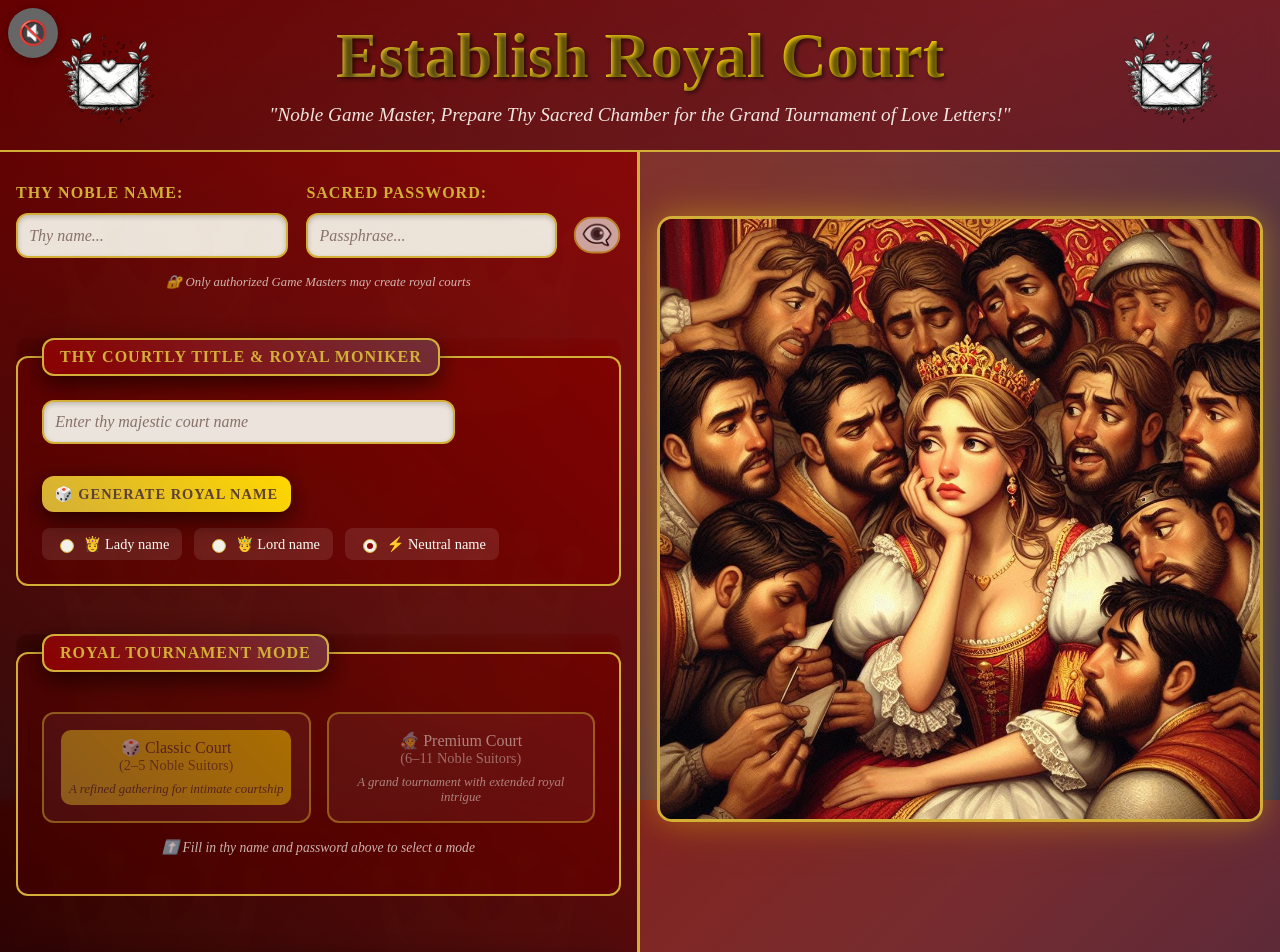
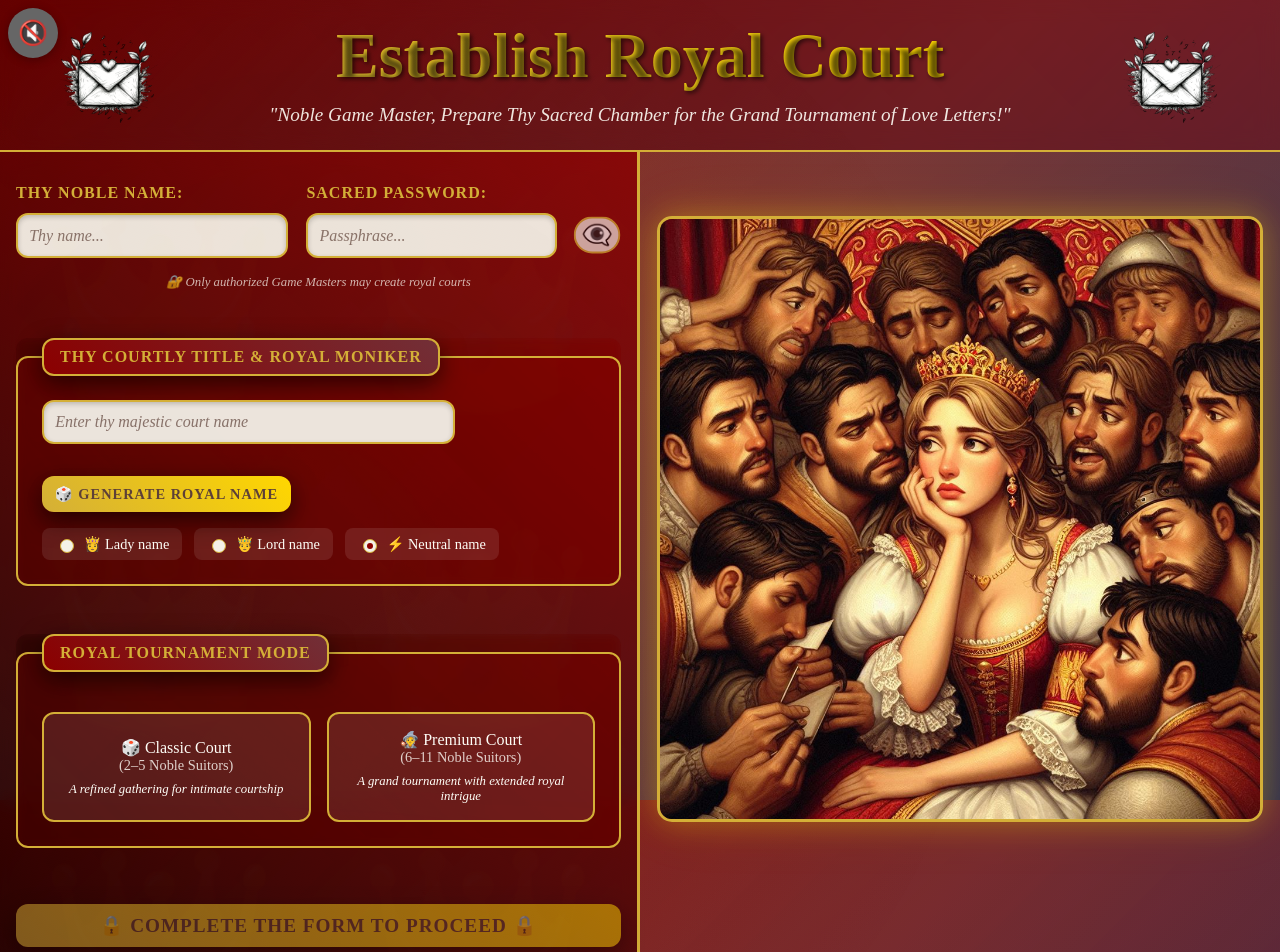
Before and after one commit to coconatsuki/loveletter, a React (Vite) app: page /create in a window 1280 px wide. Shown: the top 952 px of the page. Built offline with nearby package versions, Linux system fonts and the light colour scheme; a web font is replaced by a local one.

Commit message:
improved validations flow on CreateRoom

```diff
--- a/src/pages/CreateRoom.jsx
+++ b/src/pages/CreateRoom.jsx
@@ -18,10 +18,9 @@ export default function CreateRoom() {
   const [password, setPassword] = useState("");
   const [showPassword, setShowPassword] = useState(false);
   const [preferredGender, setPreferredGender] = useState("");
-  const [mode, setMode] = useState("normal");
+  const [mode, setMode] = useState(""); // No default mode - force user to select
   const [isCreating, setIsCreating] = useState(false);
   const [authError, setAuthError] = useState("");
-  const [isValidated, setIsValidated] = useState(false);
   const [isPlaying, setIsPlaying] = useState(false);
   const [hasUserInteracted, setHasUserInteracted] = useState(false);
   const [currentTrackIndex, setCurrentTrackIndex] = useState(0);
@@ -99,36 +98,45 @@ export default function CreateRoom() {
     });
   };
 
-  // Validate credentials when user selects a mode
-  const handleModeSelection = async (selectedMode) => {
+  const handleCreate = async () => {
     // Clear any previous errors
     setAuthError("");
 
-    // Check if both fields are filled
-    if (!realName.trim() || !password.trim()) {
-      setAuthError("⚠️ Please enter both thy noble name and password first!");
+    // Check all required fields with proper length validation
+    if (!nickname.trim() || nickname.trim().length < 3) {
+      setAuthError(
+        "⚠️ Please enter thy courtly title (at least 3 characters)!"
+      );
+      return;
+    }
+
+    if (!realName.trim() || realName.trim().length < 3) {
+      setAuthError("⚠️ Thy noble name must be at least 3 characters long!");
+      return;
+    }
+
+    if (!password.trim() || password.trim().length < 1) {
+      setAuthError("⚠️ Please enter thy sacred password!");
+      return;
+    }
+
+    if (!mode) {
+      setAuthError("⚠️ Please select a Royal Tournament Mode!");
       return;
     }
 
     // Validate credentials
     const isValid = await validateCreator(realName, password);
 
-    if (isValid) {
-      console.log("✅ Authentication successful!");
-      setIsValidated(true);
-      setMode(selectedMode);
-      setAuthError("");
-    } else {
+    if (!isValid) {
       console.log("❌ Authentication failed");
       setAuthError(
         "🚫 Alas! Only the game's creator and trusted companions may establish royal courts. If thou art meant to be here, verify thy credentials!"
       );
-      setIsValidated(false);
+      return;
     }
-  };
 
-  const handleCreate = async () => {
-    if (!nickname || !realName || !isValidated) return;
+    console.log("✅ Authentication successful! Creating room...");
 
     setIsCreating(true);
     try {
@@ -151,6 +159,7 @@ export default function CreateRoom() {
       navigate(`/room/${roomCode}`, { state: { nickname, realName } });
     } catch (error) {
       console.error("Failed to create room:", error);
+      setAuthError("❌ Failed to create room. Please try again.");
       setIsCreating(false);
     }
   };
@@ -349,9 +358,12 @@ export default function CreateRoom() {
     }
   };
 
-  // Check if auth fields are filled (computed at render time)
-  const canSelectMode =
-    realName.trim().length > 0 && password.trim().length > 0;
+  // Check if all required conditions are met for the button to be "ready"
+  const isFormReady =
+    nickname.trim().length >= 3 &&
+    realName.trim().length >= 3 &&
+    password.trim().length >= 1 &&
+    mode !== "";
 
   return (
     <div className="royal-landing-container">
@@ -421,7 +433,6 @@ export default function CreateRoom() {
                 value={realName}
                 onChange={(e) => {
                   setRealName(e.target.value);
-                  setIsValidated(false);
                   setAuthError("");
                 }}
                 placeholder="Thy name..."
@@ -437,7 +448,6 @@ export default function CreateRoom() {
                   value={password}
                   onChange={(e) => {
                     setPassword(e.target.value);
-                    setIsValidated(false);
                     setAuthError("");
                   }}
                   placeholder="Passphrase..."
@@ -477,7 +487,10 @@ export default function CreateRoom() {
                 <input
                   className="royal-input"
                   value={nickname}
-                  onChange={(e) => setNickname(e.target.value)}
+                  onChange={(e) => {
+                    setNickname(e.target.value);
+                    setAuthError("");
+                  }}
                   placeholder="Enter thy majestic court name"
                 />
               </div>
@@ -526,31 +539,16 @@ export default function CreateRoom() {
           <fieldset className="royal-fieldset">
             <legend className="royal-legend">Royal Tournament Mode</legend>
 
-            {authError && (
-              <div
-                className="validation-errors"
-                style={{ marginBottom: "1rem" }}
-              >
-                <div className="error-message">{authError}</div>
-              </div>
-            )}
-
             <div className="mode-options">
-              <label
-                className={`mode-option ${
-                  !canSelectMode ? "mode-disabled" : ""
-                }`}
-                style={{
-                  opacity: !canSelectMode ? 0.5 : 1,
-                  cursor: !canSelectMode ? "not-allowed" : "pointer",
-                }}
-              >
+              <label className="mode-option">
                 <input
                   type="radio"
                   value="normal"
                   checked={mode === "normal"}
-                  onChange={(e) => handleModeSelection(e.target.value)}
-                  disabled={!canSelectMode}
+                  onChange={(e) => {
+                    setMode(e.target.value);
+                    setAuthError("");
+                  }}
                   style={{ display: "none" }}
                 />
                 <div className="mode-option-content">
@@ -569,21 +567,15 @@ export default function CreateRoom() {
                   </div>
                 </div>
               </label>
-              <label
-                className={`mode-option ${
-                  !canSelectMode ? "mode-disabled" : ""
-                }`}
-                style={{
-                  opacity: !canSelectMode ? 0.5 : 1,
-                  cursor: !canSelectMode ? "not-allowed" : "pointer",
-                }}
-              >
+              <label className="mode-option">
                 <input
                   type="radio"
                   value="premium"
                   checked={mode === "premium"}
-                  onChange={(e) => handleModeSelection(e.target.value)}
-                  disabled={!canSelectMode}
+                  onChange={(e) => {
+                    setMode(e.target.value);
+                    setAuthError("");
+                  }}
                   style={{ display: "none" }}
                 />
                 <div className="mode-option-content">
@@ -603,41 +595,32 @@ export default function CreateRoom() {
                 </div>
               </label>
             </div>
+          </fieldset>
 
-            {!canSelectMode ? (
-              <p
-                style={{
-                  fontSize: "0.85rem",
-                  opacity: 0.7,
-                  marginTop: "1rem",
-                  textAlign: "center",
-                  fontStyle: "italic",
-                }}
-              >
-                ⬆️ Fill in thy name and password above to select a mode
-              </p>
-            ) : null}
-          </fieldset>
+          {/* Error Messages Display - Above Button */}
+          {authError && (
+            <div className="validation-errors">
+              <div className="error-message">{authError}</div>
+            </div>
+          )}
 
           <button
             onClick={handleCreate}
             className="royal-button create-button"
-            disabled={!nickname || !realName || !isValidated || isCreating}
+            disabled={isCreating}
             style={{
               width: "100%",
               fontSize: "1.2rem",
-              opacity:
-                !nickname || !realName || !isValidated || isCreating ? 0.6 : 1,
-              cursor:
-                !nickname || !realName || !isValidated || isCreating
-                  ? "not-allowed"
-                  : "pointer",
+              opacity: isCreating ? 0.6 : isFormReady ? 1 : 0.5,
+              filter: !isFormReady && !isCreating ? "blur(0.5px)" : "none",
+              cursor: isCreating ? "not-allowed" : "pointer",
+              transition: "all 0.3s ease",
             }}
           >
             {isCreating ? (
               <>🏗️ Establishing Royal Court... 🏗️</>
-            ) : !isValidated ? (
-              <>🔒 Select a Mode to Verify & Create 🔒</>
+            ) : !isFormReady ? (
+              <>🔒 Complete the form to proceed 🔒</>
             ) : (
               <>👑 Establish thy Royal Court 👑</>
             )}
```
